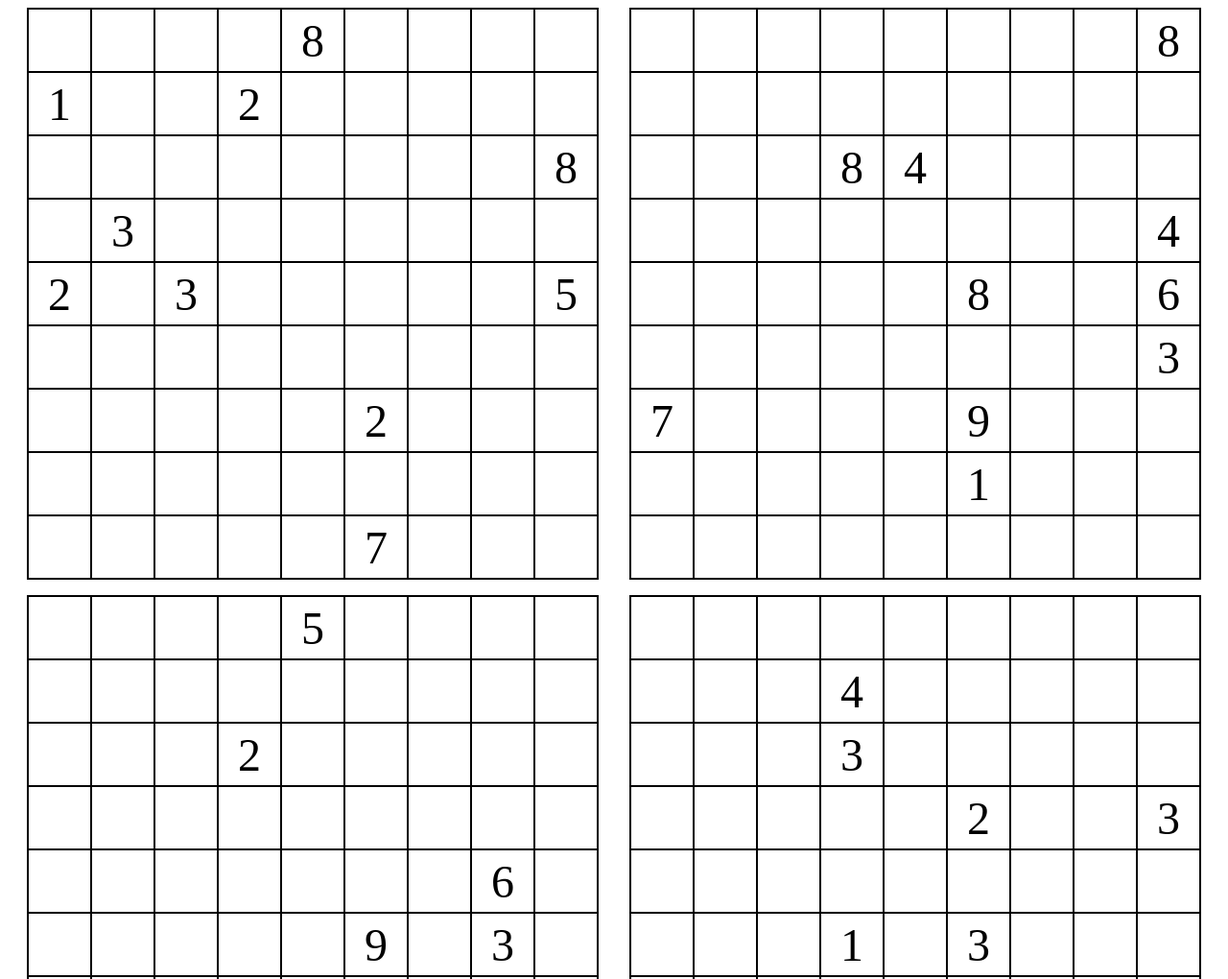
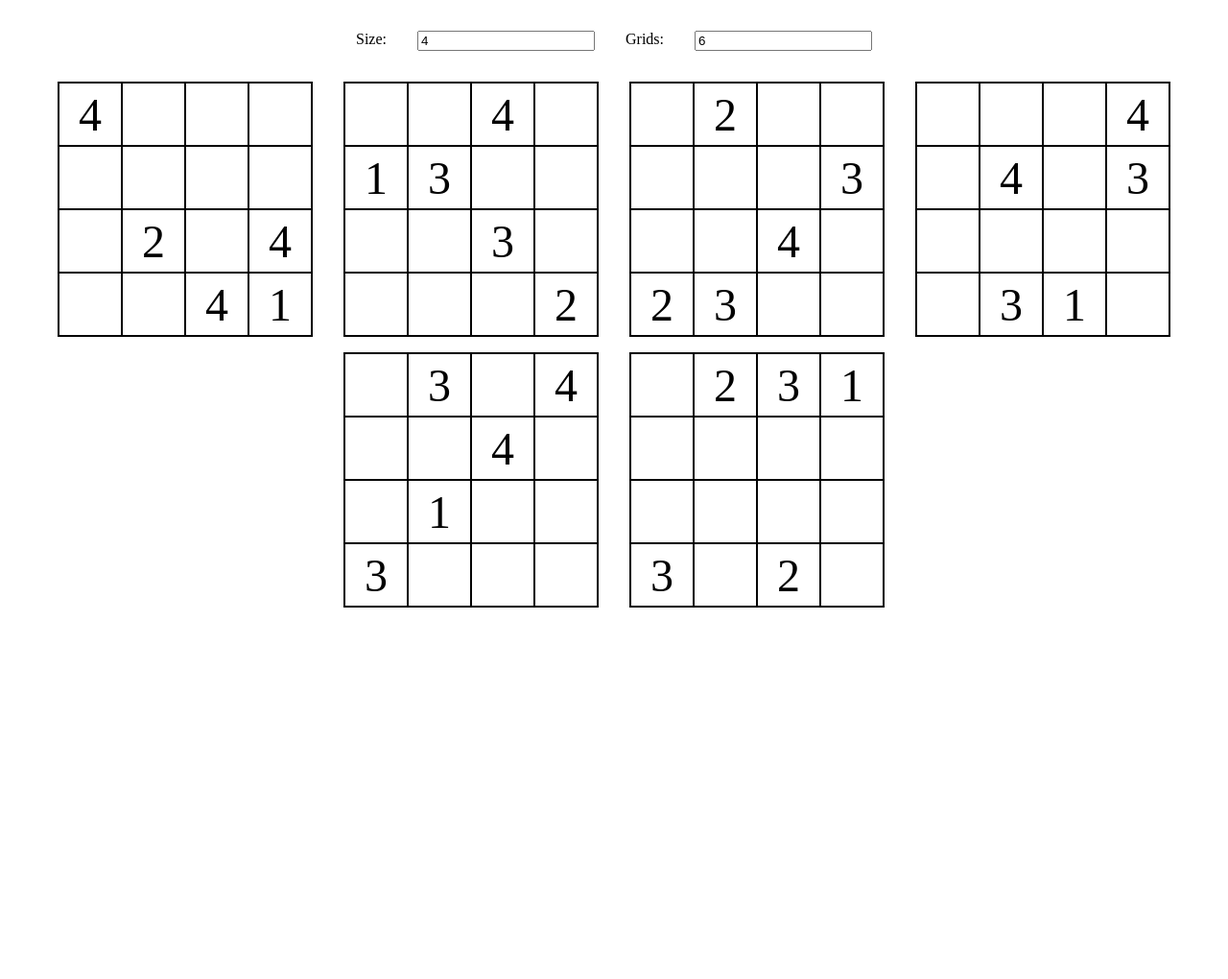
Before and after one commit to vtashkov/sudoku, a plain HTML site: page index.html in a window 1280 px wide. Shown: the top 1020 px of the page at 96% size. After the commit the page ends 800 px from the top, so only its background shows below. Drawn offline with Linux system fonts and the light colour scheme.

Commit message:
adding controllers

```diff
--- a/index.html
+++ b/index.html
@@ -8,6 +8,13 @@
 </head>
 
 <body>
+    <div class="parameters noprint">
+        <label for="size">Size:</label>
+        <input type="number" id="size" name="size" min="1" value="4" onchange="generate_grids()">
+
+        <label for="grids">Grids:</label>
+        <input type="number" id="grids" name="grids" min="1" value="6" onchange="generate_grids()">
+    </div>
     <div id="sudoku" class="sudoku"></div>
 </body>
 
@@ -119,14 +126,19 @@
         return grid_element;
     }
 
-    const grid_size = 9;
-    const grid_count = 6;
-    const sudoku = document.getElementById("sudoku");
+    const generate_grids = () => {
+        const grid_size = document.getElementById("size").value;
+        const grid_count = document.getElementById("grids").value;
+        const sudoku = document.getElementById("sudoku");
+        sudoku.innerHTML = "";
 
-    for (let i = 0; i < grid_count; i++) {
-        grid_element = make_sudoku_element(grid_size);
-        sudoku.appendChild(grid_element);
+        for (let i = 0; i < grid_count; i++) {
+            grid_element = make_sudoku_element(grid_size);
+            sudoku.appendChild(grid_element);
+        }
     }
+
+    generate_grids();
 
 </script>
 
--- a/sudoku.css
+++ b/sudoku.css
@@ -1,3 +1,10 @@
+.parameters {
+    display: flex;
+    justify-content: center;
+    margin: 2rem;
+    column-gap: 2rem;
+}
+
 .sudoku {
     display: flex;
     flex-wrap: wrap;
@@ -24,3 +31,9 @@
     align-items: center;
     font-size: xxx-large;
 }
+
+@media print{
+    .noprint{
+        display:none;
+    }
+ }
```
